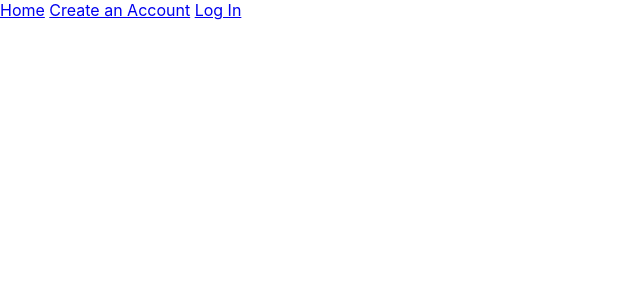
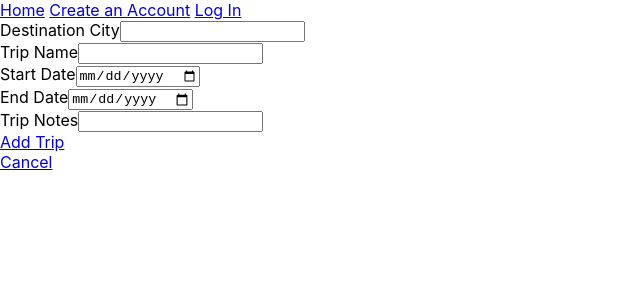
Before and after one commit to Edweezu/plan-n-go-client, a React (Create React App) app: page /add-trip in a window 1280 px wide. Shown: the top 300 px of the page, without its empty margins (0-640 px from the left). Built offline with nearby package versions, Linux system fonts and the light colour scheme.

Commit message:
created dashboard, addtrip static components

```diff
--- /dev/null
+++ b/src/AddTrip/AddTrip.js
@@ -0,0 +1,48 @@
+import React from 'react';
+import { Link } from 'react-router-dom'
+
+export default class AddTrip extends React.Component {
+    render () {
+        return (
+            <form>
+                <div className='signup-element'>
+                    <label htmlFor='city'>
+                        Destination City
+                    </label>
+                    <input id='city' name='city' type='text'/>
+                </div>
+                <div className='signup-element'>
+                    <label htmlFor='trip-name'>
+                        Trip Name
+                    </label>
+                    <input id='trip-name' name='trip-name' type='text'/>
+                </div>
+                <div className='signup-element'>
+                    <label htmlFor='start-date'>
+                        Start Date
+                    </label>
+                    <input id='start-date' name='start-date' type='date'/>
+                </div>
+                <div className='signup-element'>
+                    <label htmlFor='end-date'>
+                        End Date
+                    </label>
+                    <input id='end-date' name='end-date' type='date'/>
+                </div>
+                <div className='signup-element'>
+                    <label htmlFor='notes'>
+                        Trip Notes
+                    </label>
+                    <input id='notes' name='notes' type='text' rows='5'/>
+                </div>
+                <div className='add-trip-button'>
+                    {/* <button type='submit'>Add Trip</button> */}
+                    <Link to ='/dashboard'>Add Trip</Link>
+                </div>
+                <div>
+                    <Link to ='/dashboard'>Cancel</Link>
+                </div>
+            </form>
+        )
+    }
+}
--- a/src/App/App.js
+++ b/src/App/App.js
@@ -8,27 +8,29 @@ import CreateAccount from '../CreateAccount/CreateAccount'
 import Login from '../Login/Login'
 import Dashboard from '../Dashboard/Dashboard'
 import store from '../store.js'
+import Trip from '../Trip/Trip'
+import AddTrip from '../AddTrip/AddTrip'
 
 class App extends React.Component {
 
   constructor (props) {
     super (props)
     this.state = {
-      store: []
+      // store: []
     }
   }
 
 
-  componentDidMount() {
-    this.setState({
-      store
-    })
-  }
+  // componentDidMount() {
+  //   this.setState({
+  //     store
+  //   })
+  // }
 
 
   render () {
 
-    const { store } = this.state
+    // const { store } = this.state
 
     const contextValue = {
       store
@@ -43,6 +45,8 @@ class App extends React.Component {
           <Route path ='/register' component ={CreateAccount}/>
           <Route path ='/login' component ={Login}/>
           <Route path ='/dashboard' component ={Dashboard}/>
+          <Route path ='/trip/:id' component ={Trip}/>
+          <Route path ='/add-trip' component ={AddTrip}/>
 
         </Switch>
       </TripsContext.Provider>
--- a/src/CreateAccount/CreateAccount.js
+++ b/src/CreateAccount/CreateAccount.js
@@ -5,28 +5,30 @@ export default function CreateAccount(props) {
     return (
         <form className='signup-form'>
             <div className='signup-element'>
-                <label for='username'>
+                <label htmlFor='username'>
                     Username
                 </label>
                 <input id='username' name='username' type='text'/>
             </div>
             <div className='signup-element'>
-                <label for='password'>
+                <label htmlFor='password'>
                     Password
                 </label>
                 <input id='password' name='password' type='text'/>
             </div>
             <div className='signup-element'>
-                <label for='confirm-pw'>
+                <label htmlFor='confirm-pw'>
                     Confirm Password
                 </label>
                 <input id='confirm-pw' name='confirm-pw' type='text'/>
             </div>
             <div className='signup-button'>
-                <button type='submit'>Create an Account</button>
+                {/* <button type='submit'>Create an Account</button> */}
+                <Link to='/dashboard'>Create an Account</Link>
             </div>
             <div>
-                Already have an Account? <span><Link to='/login'>Login</Link></span>
+                {/* Already have an Account? <span><Link to='/login'>Login</Link></span> */}
+                <Link to='/login'>Already have an Account?</Link>
             </div>
         </form>
     )
--- a/src/Dashboard/Dashboard.js
+++ b/src/Dashboard/Dashboard.js
@@ -1,5 +1,6 @@
 import React from 'react'
 import TripsContext from '../TripsContext'
+import { Link } from 'react-router-dom'
 
 export default class Dashboard extends React.Component {
 
@@ -8,18 +9,20 @@ export default class Dashboard extends React.Component {
 
     render () {
         const { store } = this.context
+
         console.log('storeeeee', store)
         return (
             <main className='dashboard'>
                 <section className='upcoming-dashboard'>
                     <h2>Upcoming Trips</h2>
-                    <ol>
-                        {store.map((trip) => {
-                            return <li>
-                                {trip.name}
+                    <ul>
+                        {store.map(trip =>
+                            <li key={trip.id}>
+                                <Link to={"/trip/" + trip.id}>{trip.name}</Link>
                             </li>
-                        })}
-                    </ol>
+                        )}
+                    </ul>
+                    <Link to='/add-trip'>Add a Trip</Link>
                 </section>
             </main>
         )
--- a/src/Login/Login.js
+++ b/src/Login/Login.js
@@ -12,15 +12,15 @@ export default class Login extends React.Component {
 
     render () {
         return (
-            <form class='login-form' onSubmit={this.handleSubmit}>
+            <form className='login-form' onSubmit={this.handleSubmit}>
                 <div className='signup-element'>
-                    <label for='username'>
+                    <label htmlFor='username'>
                         Username
                     </label>
                     <input id='username' name='username' type='text' placeholder='demo'/>
                 </div>
                 <div className='signup-element'>
-                    <label for='password'>
+                    <label htmlFor='password'>
                         Password
                     </label>
                     <input id='password' name='password' type='text' placeholder='Testing123'/>
--- /dev/null
+++ b/src/Trip/Trip.js
@@ -0,0 +1,13 @@
+import React from 'react';
+import { Link } from 'react-router-dom'
+
+export default class Trip extends React.Component {
+    render () {
+        const { id } = this.props.match.params
+        return (
+            <div>
+                {id}
+            </div>
+        )
+    }
+}
```
